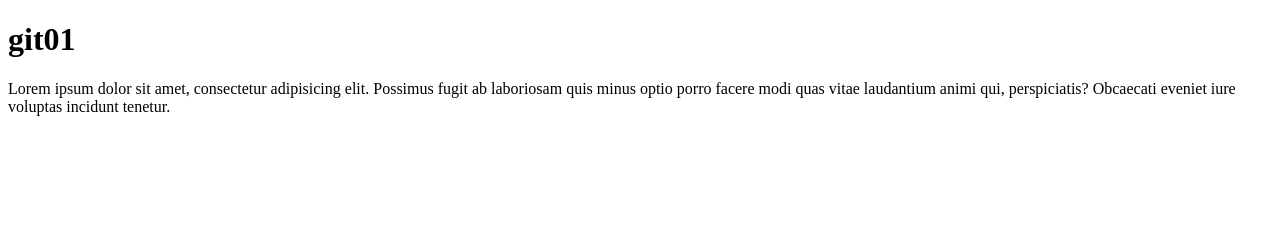
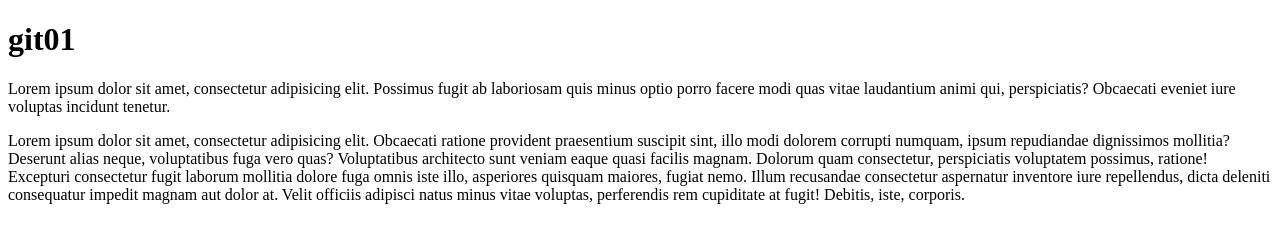
Before and after one commit to lastbataru/git.project.01, a plain HTML site: page index.html in a window 1280 px wide. Drawn offline with Linux system fonts and the light colour scheme.

Commit message:
段落追加

```diff
--- a/index.html
+++ b/index.html
@@ -7,5 +7,8 @@
 <body>
 	<h1>git01</h1>
 	<p>Lorem ipsum dolor sit amet, consectetur adipisicing elit. Possimus fugit ab laboriosam quis minus optio porro facere modi quas vitae laudantium animi qui, perspiciatis? Obcaecati eveniet iure voluptas incidunt tenetur.</p>
+	<p><span>Lorem ipsum dolor sit amet, consectetur adipisicing elit. Obcaecati ratione provident praesentium suscipit sint, illo modi dolorem corrupti numquam, ipsum repudiandae dignissimos mollitia? Deserunt alias neque, voluptatibus fuga vero quas?</span>
+	<span>Voluptatibus architecto sunt veniam eaque quasi facilis magnam. Dolorum quam consectetur, perspiciatis voluptatem possimus, ratione! Excepturi consectetur fugit laborum mollitia dolore fuga omnis iste illo, asperiores quisquam maiores, fugiat nemo.</span>
+	<span>Illum recusandae consectetur aspernatur inventore iure repellendus, dicta deleniti consequatur impedit magnam aut dolor at. Velit officiis adipisci natus minus vitae voluptas, perferendis rem cupiditate at fugit! Debitis, iste, corporis.</span></p>
 </body>
 </html>
```
